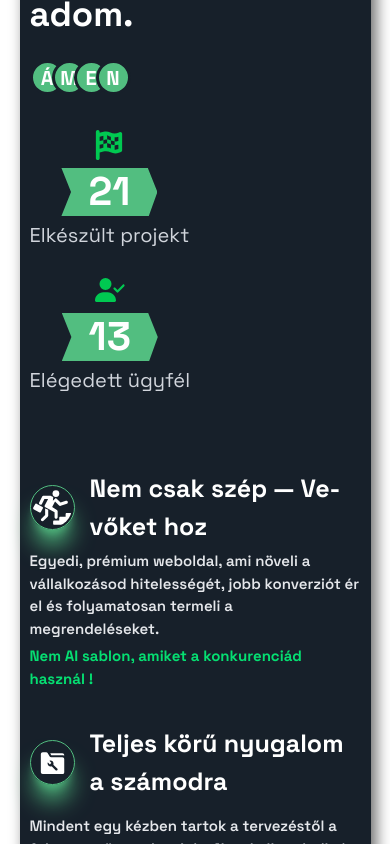
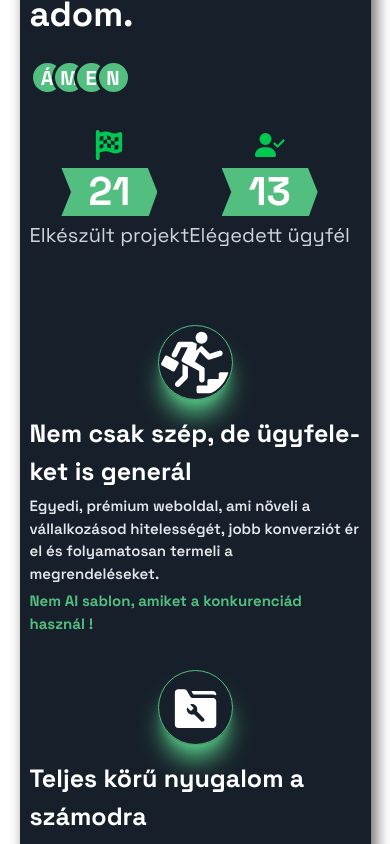
Before and after one commit to Quruzslo/PreferSite, a Next.js app: page / in a window 390 px wide. Shown: the part 4740-5584 px from the top of the page. Built offline with nearby package versions, Linux system fonts and the light colour scheme.

Commit message:
frissítve a counter szekció

```diff
--- a/components/Counters/CounterSection.tsx
+++ b/components/Counters/CounterSection.tsx
@@ -50,7 +50,7 @@ export default function CounterSection() {
               N
             </span>
           </a>
-          <div className="flex flex-row gap-[25px] flex-wrap my-[15px]">
+          <div className="flex flex-row md:gap-[25px] nowrap my-[15px]">
             {counterArray.map((elem) => (
               <Counter
                 key={elem.id}
@@ -65,37 +65,37 @@ export default function CounterSection() {
 
         <div className="flex flex-col gap-[35px] w-full md:w-1/2 justify-between py-[25px]">
           <div className="flex flex-col gap-[5px]">
-            <div className="flex flex-row gap-[15px] items-center">
+            <div className="flex flex-col md:flex-row gap-[15px] items-center">
               <Image
                 alt="Vállalkozóknak weboldal készítés"
                 src="/icons/upstair.svg"
                 height={45}
                 width={45}
-                className="p-[2px] rounded-full border-1 border-green shadow-green shadow-xl"
+                className="p-[2px] rounded-full border-1 border-green shadow-green shadow-xl w-[75px] h-[75px] md:w-[50px] md:h-[50px]"
               />
-              <h3 className="text-[22px] font-bold">
-                Nem csak szép — Vevőket hoz
+              <h3 className="text-[15px] md:text-[25px] font-bold">
+                Nem csak szép, de ügyfeleket is generál
               </h3>
             </div>
             <p className="text-[15px] font-semibold text-gray-200">
               Egyedi, prémium weboldal, ami növeli a vállalkozásod hitelességét,
               jobb konverziót ér el és folyamatosan termeli a megrendeléseket.
             </p>
-            <p className="text-[15px] font-bold text-green-400">
+            <p className="text-[15px] font-bold text-green">
               Nem AI sablon, amiket a konkurenciád használ !
             </p>
           </div>
 
           <div className="flex flex-col gap-[15px]">
-            <div className="flex flex-row gap-[15px] items-center">
+            <div className="flex flex-col md:flex-row gap-[15px] items-center">
               <Image
                 alt="Vállalkozóknak weboldal készítés"
                 src="/icons/maintenance.svg"
                 height={45}
                 width={45}
-                className="p-[2px] rounded-full border-1 border-green shadow-green shadow-xl"
+                className="p-[2px] rounded-full border-1 border-green shadow-green shadow-xl w-[75px] h-[75px] md:w-[50px] md:h-[50px]"
               />
-              <h3 className="text-[22px] font-bold">
+              <h3 className="text-[15px] md:text-[25px] font-bold">
                 Teljes körű nyugalom a számodra
               </h3>
             </div>
```
